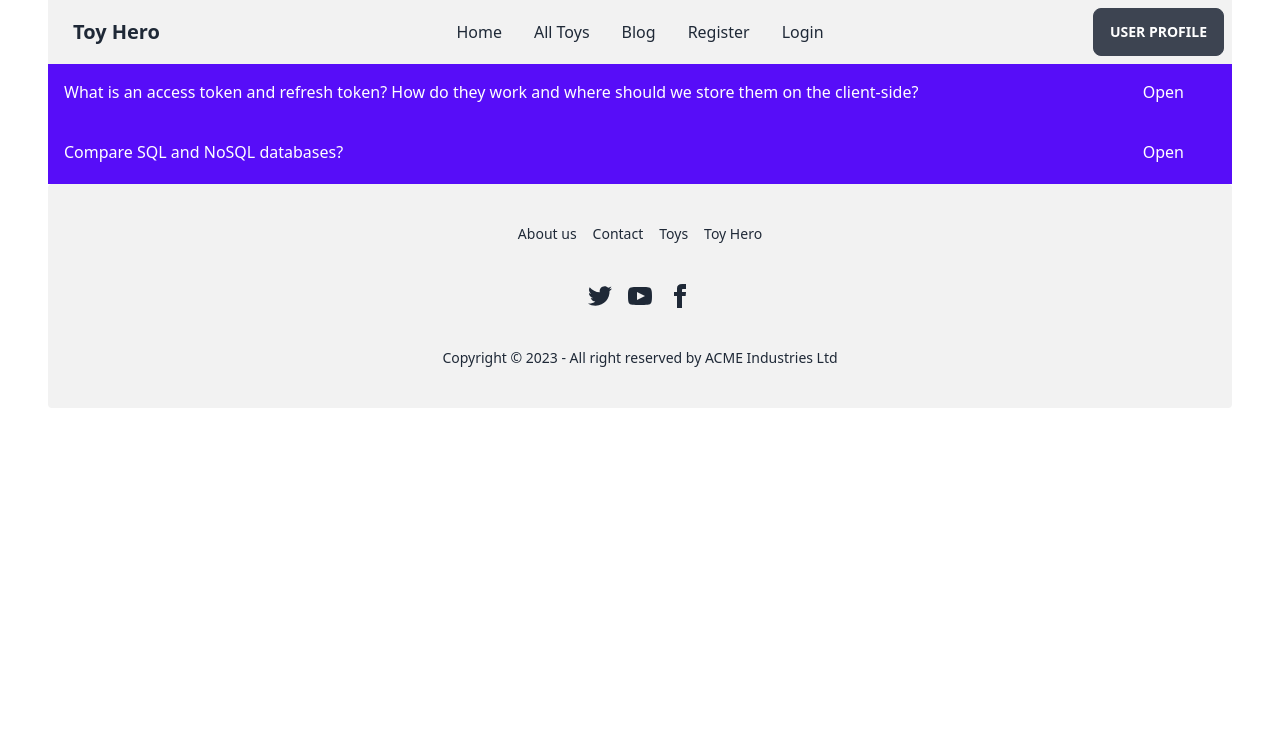
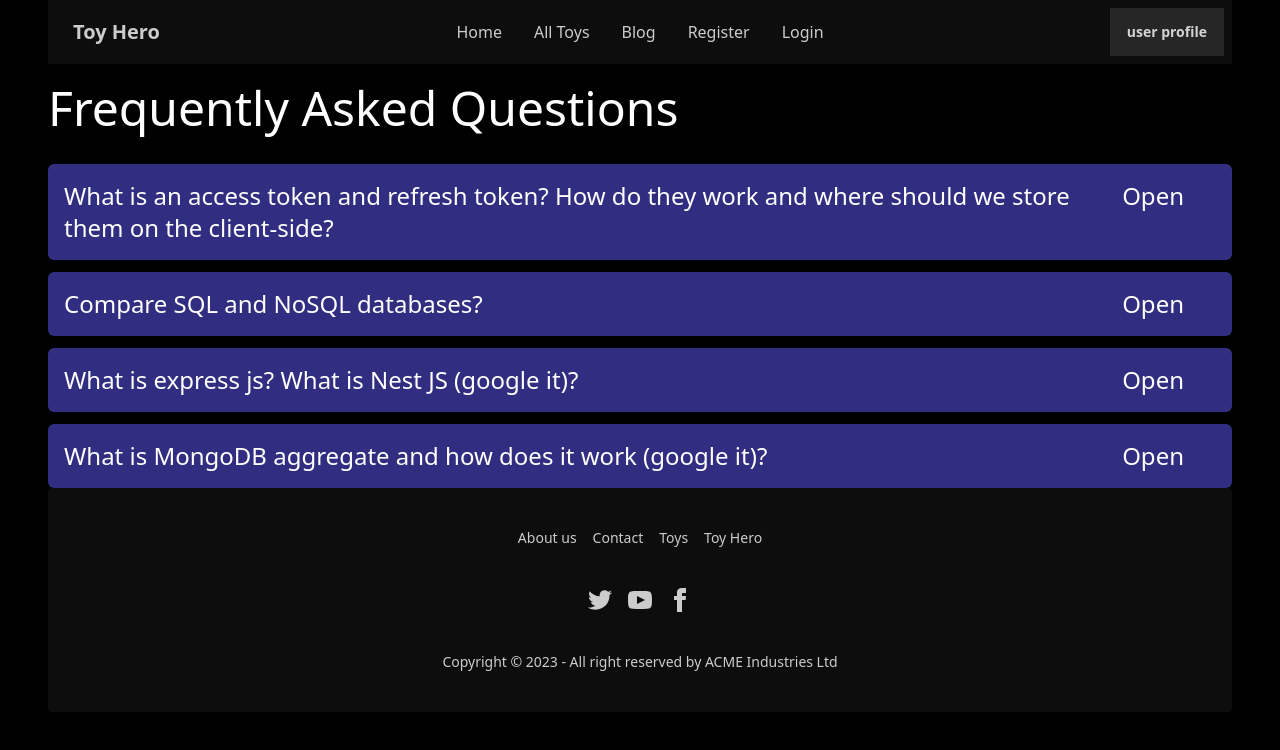
Before and after one commit to ali1924/toy-hero-client, a React (Vite) app: page /blog in a window 1280 px wide. Shown: the top 750 px of the page. Built offline with nearby package versions, Linux system fonts and the light colour scheme; no server answers.

Commit message:
Blog component added

```diff
--- a/index.html
+++ b/index.html
@@ -1,5 +1,5 @@
 <!DOCTYPE html>
-<html lang="en" data-theme="">
+<html lang="en" data-theme="black">
   <head>
     <meta charset="UTF-8" />
     <link rel="icon" type="image/svg+xml" href="/vite.svg" />
--- a/src/components/Blog/Blog.jsx
+++ b/src/components/Blog/Blog.jsx
@@ -3,33 +3,72 @@ import React, { useState } from 'react';
 const Blog = () => {
     const [isOpen, setIsOpen] = useState(false);
     return (
-        <div>
-            <div tabIndex={0} className="collapse group space-y-1">
+        <div className='space-y-3'>
+            <h1 className=' text-5xl text-white text-bold rounded-md py-5'>Frequently Asked Questions</h1>
+            {/* Q---1 */}
+            <div tabIndex={0} className="collapse group space-y-1 rounded-md">
                 <div
-                    className="collapse-title bg-primary text-primary-content group-focus:bg-secondary group-focus:text-secondary-content
-                    flex justify-between"
+                    className="collapse-title bg-indigo-900 hover:bg-indigo-950  text-2xl text-white text-bold group-focus:text-secondary-content
+                    flex justify-between
+                    "
                     onClick={()=>setIsOpen(!isOpen)}
-                >
+                 >
                     <p>What is an access token and refresh token? How do they work and where should we store them on the client-side?</p>
                     <p>{ isOpen?'Close':'Open'}</p>
                 </div>
                 {
-                    isOpen && <div className="collapse-content bg-primary text-primary-content group-focus:bg-secondary group-focus:text-secondary-content">
+                    isOpen && <div className="collapse-content bg-indigo-900 text-2xl text-white text-bold group-focus:text-secondary-content">
                         <p>tabIndex={0} attribute is necessary to make the div focusable</p>
                     </div>
                 }
             </div>
-            <div tabIndex={0} className="collapse group space-y-1">
+            {/* Q-2 */}
+            <div tabIndex={0} className="collapse group space-y-1 rounded-md">
                 <div
-                    className="collapse-title bg-primary text-primary-content group-focus:bg-secondary group-focus:text-secondary-content
-                    flex justify-between"
+                    className="collapse-title bg-indigo-900 hover:bg-indigo-950  text-2xl text-white text-bold group-focus:text-secondary-content
+                    flex justify-between
+                    "
                     onClick={()=>setIsOpen(!isOpen)}
                 >
                     <p>Compare SQL and NoSQL databases?</p>
                     <p>{ isOpen?'Close':'Open'}</p>
                 </div>
                 {
-                    isOpen && <div className="collapse-content bg-primary text-primary-content group-focus:bg-secondary group-focus:text-secondary-content">
+                    isOpen && <div className="collapse-content bg-indigo-900 text-2xl text-white text-bold group-focus:text-secondary-content">
+                        <p>tabIndex={0} attribute is necessary to make the div focusable</p>
+                    </div>
+                }
+            </div>
+            {/* Q-3 */}
+            <div tabIndex={0} className="collapse group space-y-1 rounded-md">
+                <div
+                    className="collapse-title bg-indigo-900 hover:bg-indigo-950  text-2xl text-white text-bold group-focus:text-secondary-content
+                    flex justify-between
+                    "
+                    onClick={()=>setIsOpen(!isOpen)}
+                >
+                    <p>What is express js? What is Nest JS (google it)?</p>
+                    <p>{ isOpen?'Close':'Open'}</p>
+                </div>
+                {
+                    isOpen && <div className="collapse-content bg-indigo-900 text-2xl text-white text-bold group-focus:text-secondary-content">
+                        <p>tabIndex={0} attribute is necessary to make the div focusable</p>
+                    </div>
+                }
+            </div>
+            {/* Q-4 */}
+            <div tabIndex={0} className="collapse group space-y-1 rounded-md">
+                <div
+                    className="collapse-title bg-indigo-900 hover:bg-indigo-950  text-2xl text-white text-bold group-focus:text-secondary-content
+                    flex justify-between
+                    "
+                    onClick={()=>setIsOpen(!isOpen)}
+                >
+                    <p>What is MongoDB aggregate and how does it work (google it)?</p>
+                    <p>{ isOpen?'Close':'Open'}</p>
+                </div>
+                {
+                    isOpen && <div className="collapse-content bg-indigo-900 text-2xl text-white text-bold group-focus:text-secondary-content">
                         <p>tabIndex={0} attribute is necessary to make the div focusable</p>
                     </div>
                 }
--- /dev/null
+++ b/src/components/Home/Banner/Banner.css
@@ -0,0 +1,3 @@
+.background{
+    background-image: linear-gradient(to top, rgba(0, 0, 0, 0.8) 0, rgba(0, 0, 0, 0) 60%, rgba(0, 0, 0, 0.8) 100%)
+}
--- a/src/components/Home/Banner/Banner.jsx
+++ b/src/components/Home/Banner/Banner.jsx
@@ -1,7 +1,6 @@
 import React from 'react';
 import img1 from '../../../assets/images/banner/1.jpg';
-import img2 from '../../../assets/images/banner/2.jpg';
-import img3 from '../../../assets/images/banner/3.jpg';
+import './Banner.css';
 
 const Banner = () => {
     return (
@@ -9,7 +8,7 @@ const Banner = () => {
             <div className="carousel w-full h-[600px]">
                 <div id='slide1' className="carousel-item relative w-full">
                     <img src={img1} className="w-full rounded-lg" />
-                    <div className="absolute h-full flex items-center  left-0 right-0 bg-gradient-to-r from-[#151515] to-[rgba(21, 21, 21, 0)]">
+                    <div className="absolute h-full flex items-center  left-0 right-0 background">
                         <div className='text-white space-y-8 '>
                             <h2 className='text-6xl font-bold'>
                                 Affordable <br />
```
